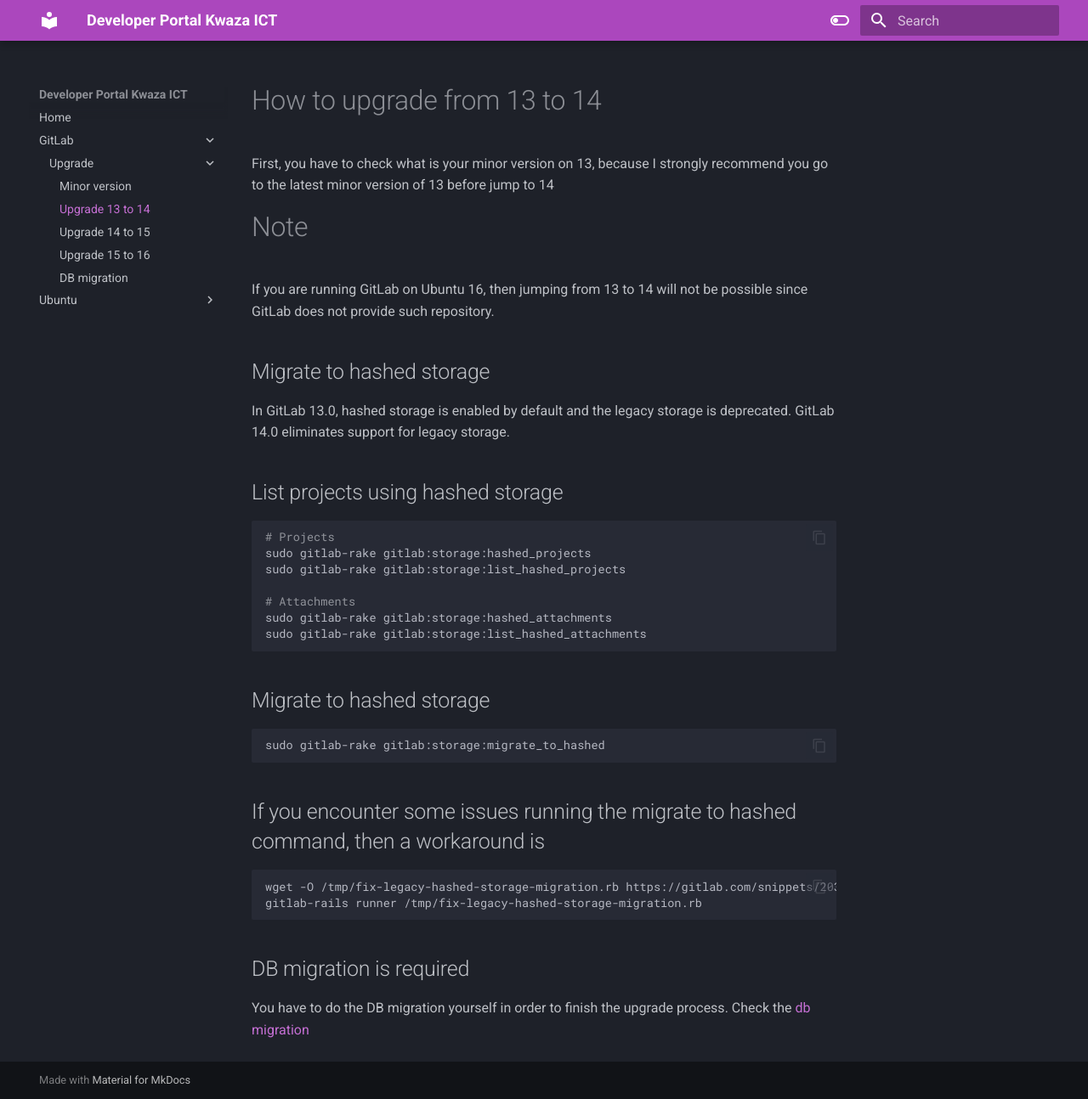
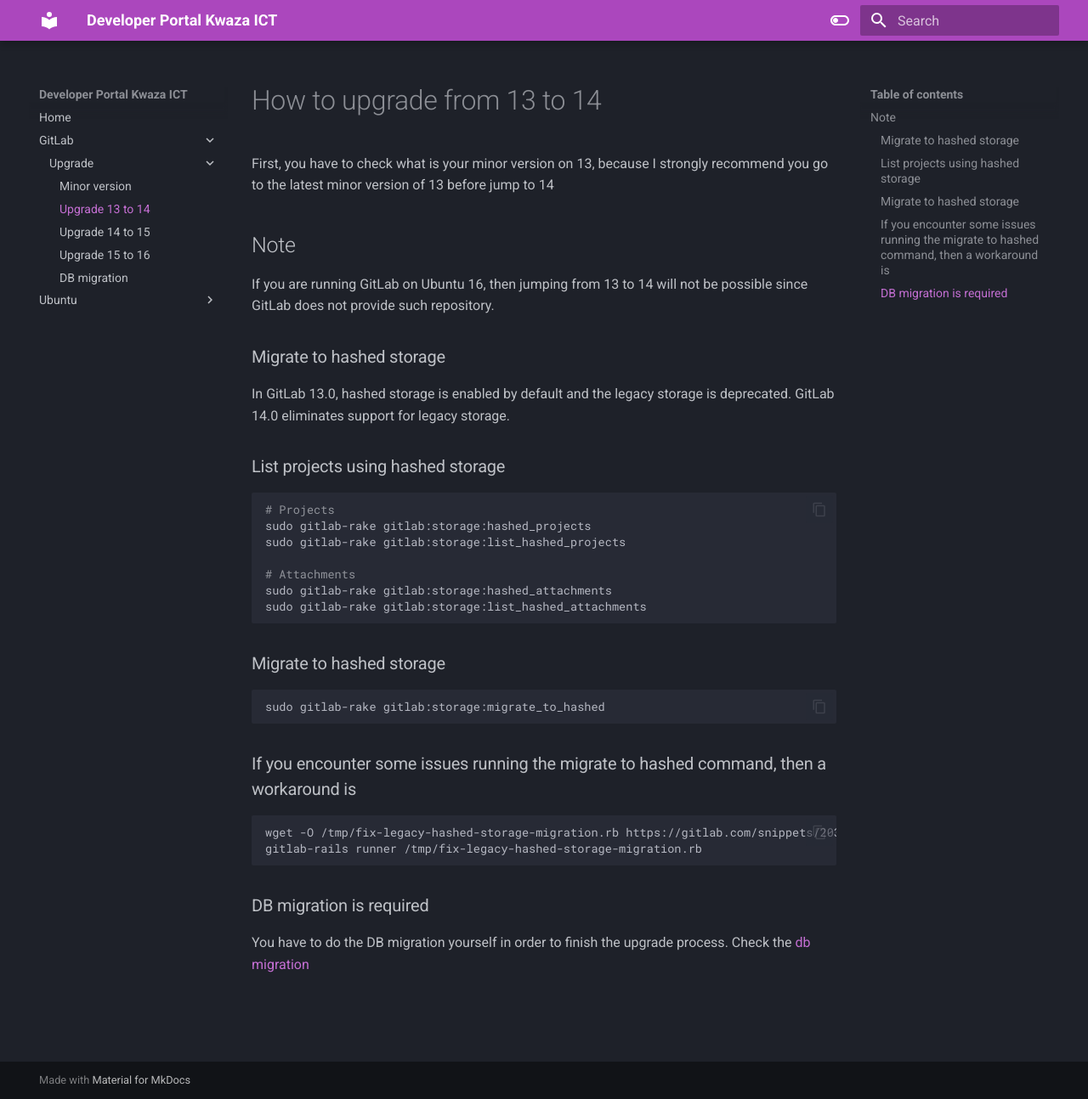
Before and after one commit to Kwaza-ICT/ops-portal, an MkDocs documentation site: the page built from docs/gitlab/13-to-14.md, in a window 1280 px wide and 1294 px high. Shown: the whole window at 85% size. Built offline with MkDocs 1.6.1 and Material for MkDocs 9.7.7, drawn with Linux system fonts in a browser that asks for light colours.

````diff
--- a/docs/gitlab/13-to-14.md
+++ b/docs/gitlab/13-to-14.md
@@ -2,15 +2,15 @@
 
 First, you have to check what is your minor version on 13, because I strongly recommend you go to the latest minor version of 13 before jump to 14
 
-# Note
+## Note
 
 If you are running GitLab on Ubuntu 16, then jumping from 13 to 14 will not be possible since GitLab does not provide such repository.
 
-## Migrate to hashed storage
+### Migrate to hashed storage
 
 In GitLab 13.0, hashed storage is enabled by default and the legacy storage is deprecated. GitLab 14.0 eliminates support for legacy storage.
 
-## List projects using hashed storage
+### List projects using hashed storage
 
 ```shell
 # Projects
@@ -22,19 +22,19 @@ sudo gitlab-rake gitlab:storage:hashed_attachments
 sudo gitlab-rake gitlab:storage:list_hashed_attachments
 ```
 
-## Migrate to hashed storage
+### Migrate to hashed storage
 
 ```shell
 sudo gitlab-rake gitlab:storage:migrate_to_hashed
 ```
 
-## If you encounter some issues running the migrate to hashed command, then a workaround is
+### If you encounter some issues running the migrate to hashed command, then a workaround is
 
 ```shell
 wget -O /tmp/fix-legacy-hashed-storage-migration.rb https://gitlab.com/snippets/2039252/raw 2
 gitlab-rails runner /tmp/fix-legacy-hashed-storage-migration.rb
 ```
 
-## DB migration is required
+### DB migration is required
 
 You have to do the DB migration yourself in order to finish the upgrade process. Check the [db migration](docs/gitlab/db-migration.md)
````
Also changed, not shown: docs/github-runners/bash.md (+1 -1 lines), docs/gitlab/db-migration.md (+1 -1 lines), docs/gitlab/upgrade-minor-version.md (+2 -2 lines), docs/ubuntu.md (+1 -1 lines).
